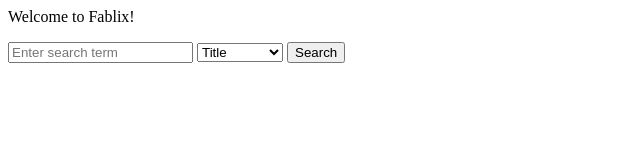
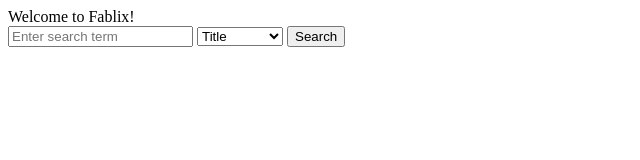
Before and after one commit to muninnhugin/fabflix, a plain HTML site: page WebContent/index.html in a window 1280 px wide. Shown: the whole page, without its empty margins (0-640 px from the left). Drawn offline with nearby package versions, Linux system fonts and the light colour scheme.

Commit message:
delete old code in index html

```diff
--- a/WebContent/index.html
+++ b/WebContent/index.html
@@ -7,9 +7,7 @@
 </head>
 <body>
 Welcome to Fablix!
-<p id="sessionID"></p>
-<p id="lastAccessTime"></p>
-<form ACTION="api/movie-list" id="search-form" METHOD="post">
+<form ACTION="api/movie-list" id="search-form" METHOD="get">
     <label>
         <input name="search-term" required="required" placeholder="Enter search term" type="text">
     </label>
```
